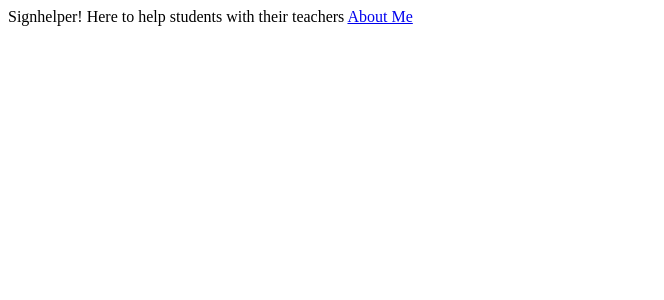
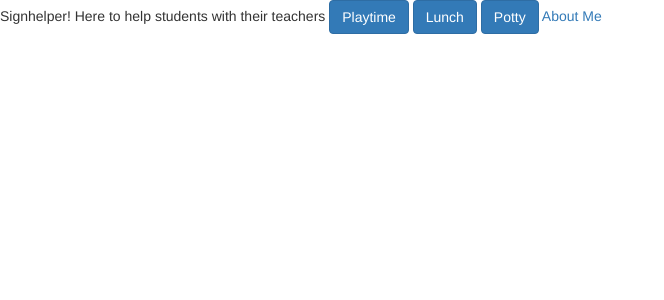
Before and after one commit to haleyt2015/SignHelper, a Django app: page / in a window 1280 px wide. Shown: the top 300 px of the page, without its empty margins (0-664 px from the left). Run offline with Django 3.2, Linux system fonts and the light colour scheme; some libraries are stand-ins or nearby versions.

Commit message:
Setup django-bootstrap3
Installed django-bootstrap3 and modified the index to show some
placeholder buttons.

```diff
--- a/Signapp/templates/index.html
+++ b/Signapp/templates/index.html
@@ -1,5 +1,13 @@
 <!-- howdy/templates/index.html -->
 <!DOCTYPE html>
+
+{# Load the tag library #}
+{% load bootstrap3 %}
+
+{# Load CSS and JavaScript #}
+{% bootstrap_css %}
+{% bootstrap_javascript %}
+
 <html>
     <head>
         <meta charset="utf-8">
@@ -7,6 +15,19 @@
     </head>
     <body>
         <h>Signhelper! Here to help students with their teachers</h1>
+
+      {% buttons %}
+        <button type="submit" class="btn btn-primary">
+          {% bootstrap_icon "star" %} Playtime
+        </button>
+        <button type="submit" class="btn btn-primary">
+          {% bootstrap_icon "apple" %} Lunch
+        </button>
+        <button type="submit" class="btn btn-primary">
+            Potty
+        </button>
+      {% endbuttons %}
+
     <a href="/about/">About Me</a>
     </body>
 </html>
--- a/helloapp/settings.py
+++ b/helloapp/settings.py
@@ -37,6 +37,7 @@ INSTALLED_APPS = [
     'django.contrib.sessions',
     'django.contrib.messages',
     'django.contrib.staticfiles',
+    'bootstrap3',
     'Signapp'
 ]
 
--- /dev/null
+++ b/requirements.txt
@@ -0,0 +1 @@
+django-bootstrap3
```
